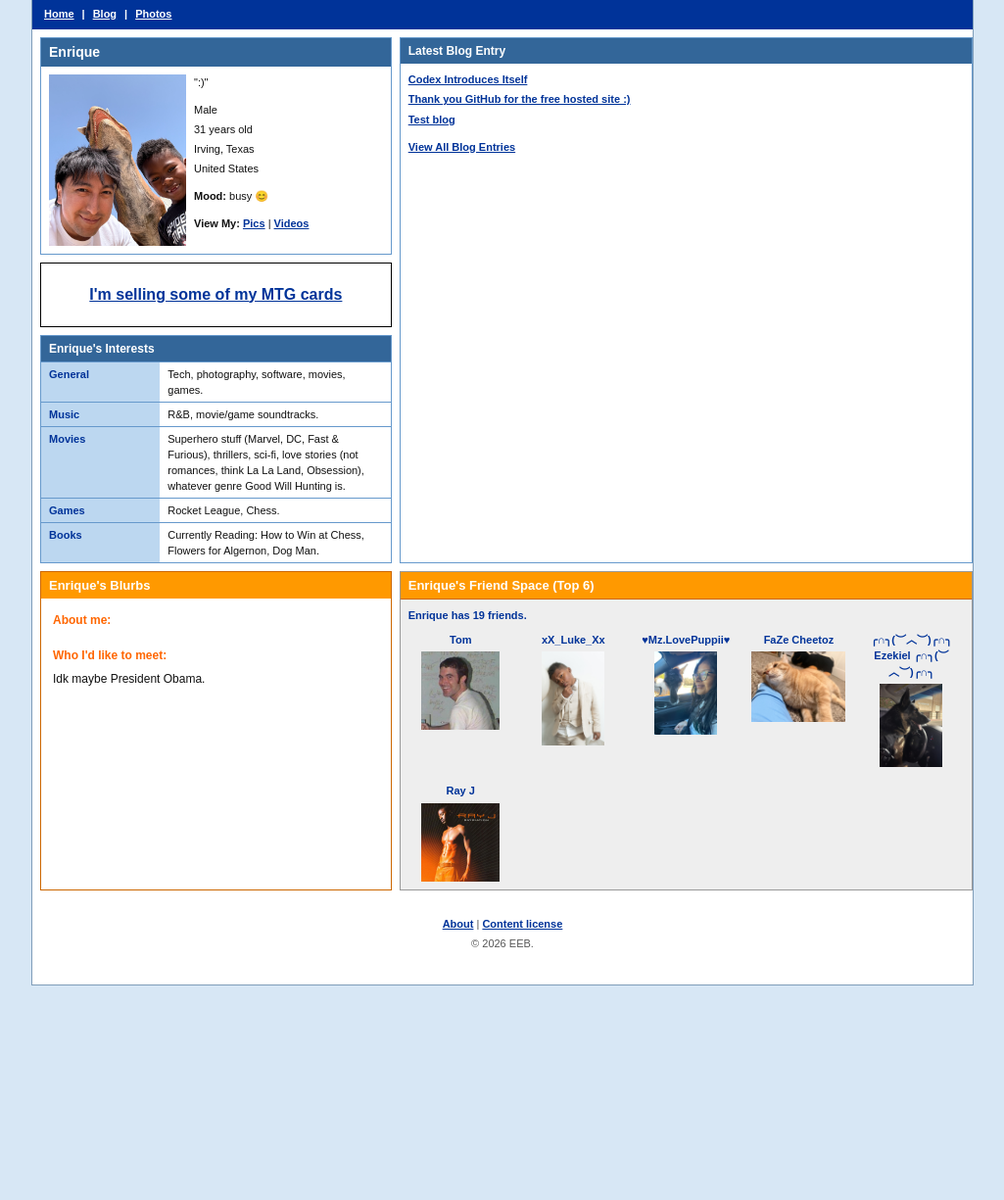
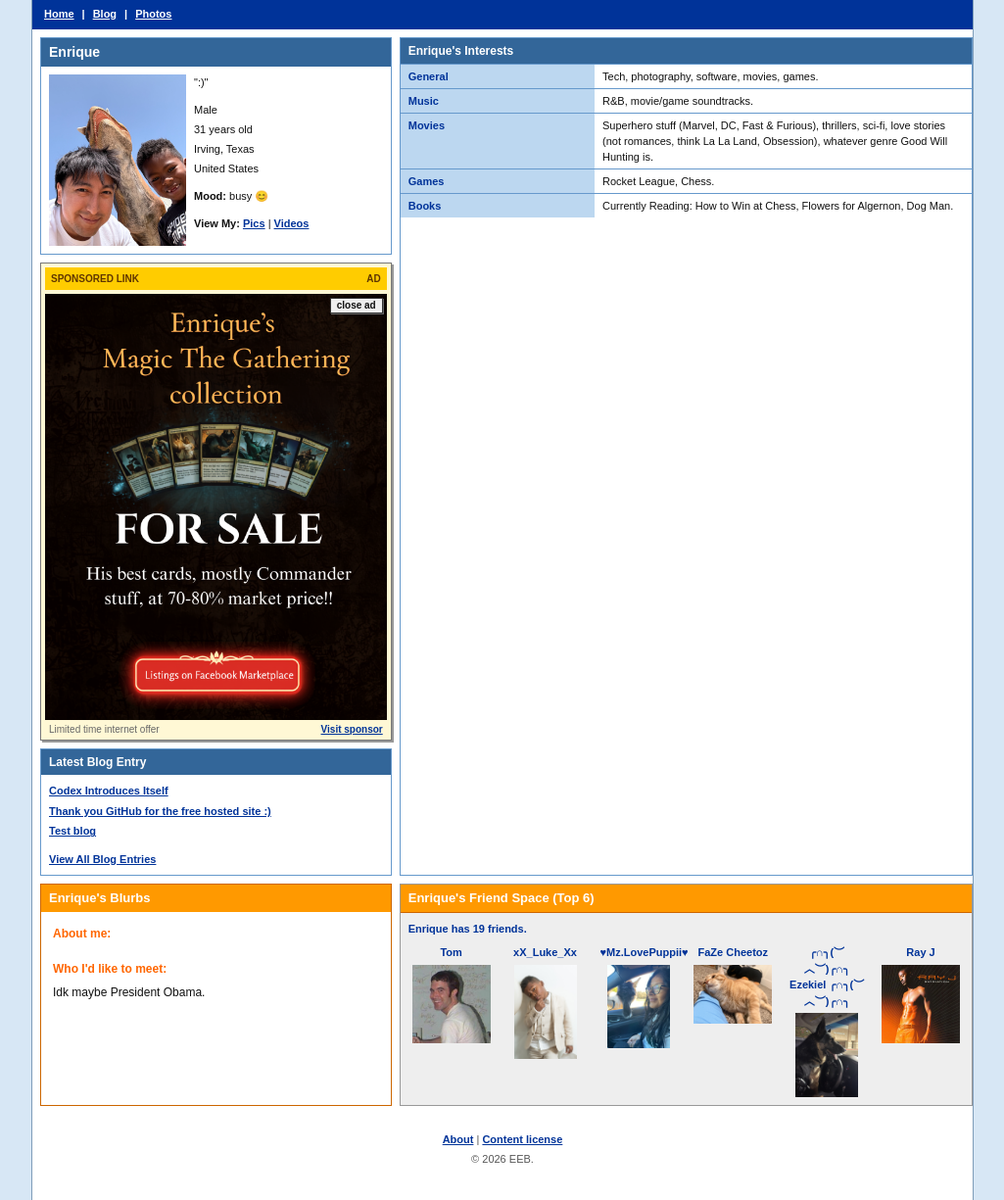
Before and after one commit to enriquebarragan/enriquebarragan.github.io, a Jekyll site: the page built from index.md, in a window 1280 px wide. Shown: the whole page at 98% size, without its empty margins (127-1152 px from the left). Built offline with Jekyll 4.4.1, drawn with Linux system fonts in a browser that asks for light colours; nearby versions of some CDN libraries; before the commit the page ends 1005 px from its top, so only the background shows below that.

Commit message:
Polish homepage ad and layout

```diff
--- a/_layouts/home.html
+++ b/_layouts/home.html
@@ -55,9 +55,46 @@
           </section>
 
           <section class="space-y-2">
-            <div class="border border-black bg-white px-4 py-5 text-center text-[16px] font-bold">
-              <a class="font-bold text-[#003399] underline" href="/cards">I'm selling some of my MTG cards</a>
+            <div id="mtg-ad" class="border border-[#777] bg-[#fff8d5] p-1 shadow-[2px_2px_0_#999]" role="complementary" aria-label="Advertisement">
+              <div class="mb-1 flex items-center justify-between bg-[#ffcc00] px-1.5 py-1 text-[10px] font-bold uppercase tracking-normal text-[#5f3600]">
+                <span>Sponsored Link</span>
+                <span>Ad</span>
+              </div>
+              <div class="relative overflow-hidden bg-white">
+                <a class="block" href="/cards/" aria-label="Shop Enrique's Magic cards">
+                  <img class="block w-full" src="/assets/images/mtg-ad.png" alt="Advertisement for Magic cards for sale">
+                </a>
+                <button
+                  class="absolute right-1 top-1 border border-[#333] bg-[#eeeeee] px-1.5 py-0.5 text-[10px] font-bold leading-none text-[#111] shadow-[1px_1px_0_#666] hover:bg-white"
+                  type="button"
+                  aria-label="Close Magic cards advertisement"
+                  data-close-ad
+                >
+                  close ad
+                </button>
+              </div>
+              <div class="mt-1 flex items-center justify-between px-1 text-[10px] leading-3 text-[#666]">
+                <span>Limited time internet offer</span>
+                <a class="font-bold text-[#003399] underline" href="/cards/">Visit sponsor</a>
+              </div>
             </div>
+
+          <section class="border border-[#6699cc] bg-white">
+            <h2 class="bg-[#336699] px-2 py-1 text-[12px] font-bold text-white">
+              Latest Blog Entry
+            </h2>
+            <div class="space-y-1 p-2">
+              {% for post in site.posts limit:3 %}
+                <p>
+                  <a class="font-bold text-[#003399] underline" href="{{ post.url }}">{{ post.title }}</a>
+                </p>
+              {% endfor %}
+              <p class="pt-2">
+                <a class="font-bold text-[#003399] underline" href="/blogs/">View All Blog Entries</a>
+              </p>
+            </div>
+          </section>
+        </aside>
 
           <section class="border border-[#6699cc] bg-white">
             <h2 class="bg-[#336699] px-2 py-1 text-[12px] font-bold text-white">
@@ -89,23 +126,6 @@
               </tbody>
             </table>
           </section>
-        </aside>
-
-          <section class="border border-[#6699cc] bg-white">
-            <h2 class="bg-[#336699] px-2 py-1 text-[12px] font-bold text-white">
-              Latest Blog Entry
-            </h2>
-            <div class="space-y-1 p-2">
-              {% for post in site.posts limit:3 %}
-                <p>
-                  <a class="font-bold text-[#003399] underline" href="{{ post.url }}">{{ post.title }}</a>
-                </p>
-              {% endfor %}
-              <p class="pt-2">
-                <a class="font-bold text-[#003399] underline" href="/blogs/">View All Blog Entries</a>
-              </p>
-            </div>
-          </section>
 
           <section class="border border-[#cc6600] bg-white">
             <h2 class="bg-[#ff9900] px-2 py-1 text-[13px] font-bold text-white">
@@ -136,7 +156,7 @@
             <div class="p-2 text-[11px]">
               <p class="mb-2 font-bold text-[#003399]">Enrique has 19 friends.</p>
 
-              <div class="grid grid-cols-3 gap-x-2 gap-y-4 sm:grid-cols-5">
+              <div class="grid grid-cols-3 gap-x-2 gap-y-4 md:grid-cols-6">
                 <div class="block px-1 text-center text-[#003399]">
                   <span class="mb-1 block font-bold">Tom</span>
                   <img class="mx-auto w-20" src="/assets/images/tom.JPG" alt="Tom profile picture">
@@ -181,5 +201,15 @@
         <p>&copy; {{ 'now' | date: '%Y' }} {{ site.author }}.</p>
       </footer>
     </div>
+    <script>
+      document.querySelectorAll("[data-close-ad]").forEach((button) => {
+        button.addEventListener("click", () => {
+          const ad = button.closest("#mtg-ad");
+          if (ad) {
+            ad.hidden = true;
+          }
+        });
+      });
+    </script>
   </body>
 </html>
```
Also changed, not shown: README.md, assets/images/mtg-ad.png (added), 1 other file.
